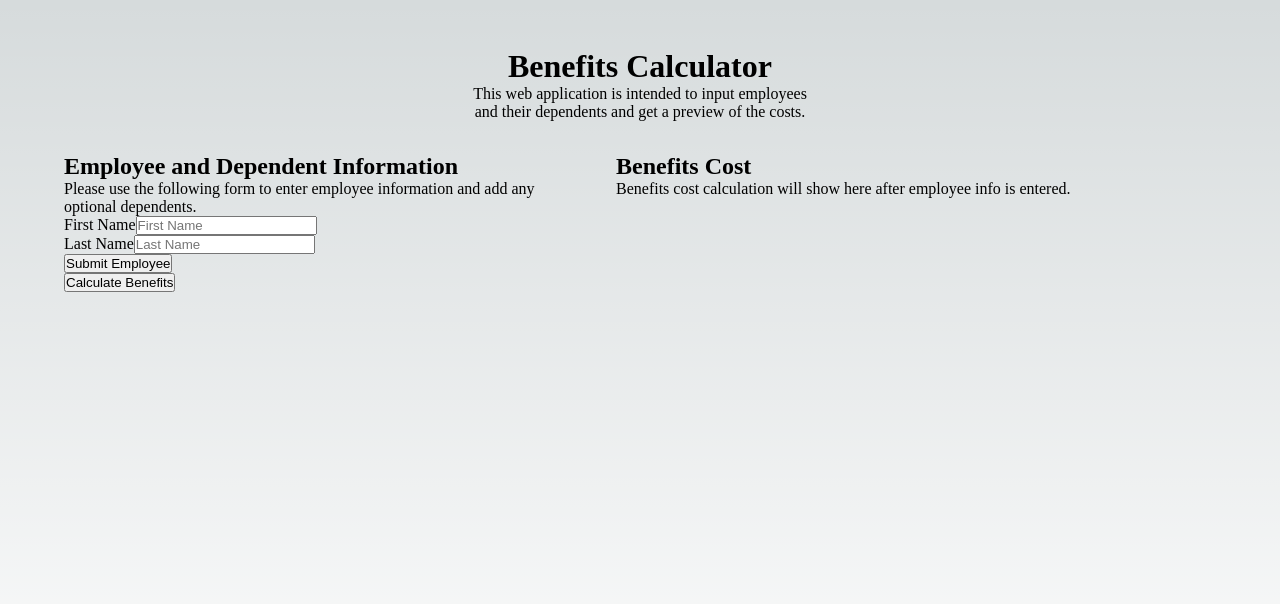
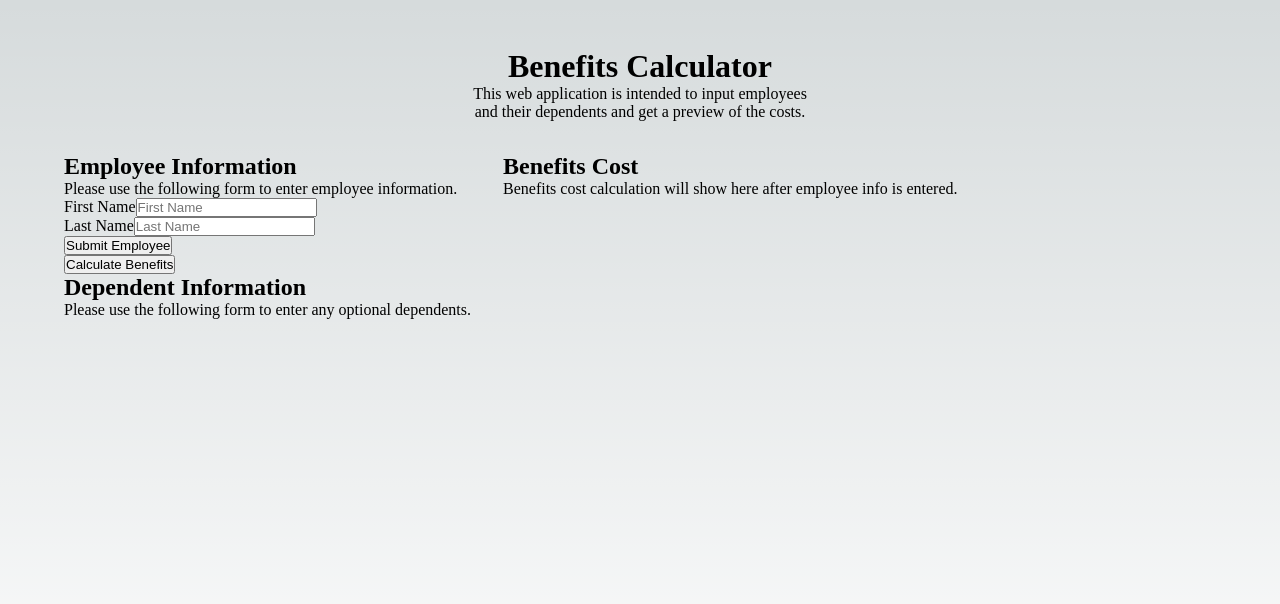
Before and after one commit to jvmontes/p-benefits-app, a Next.js app: page / in a window 1280 px wide. Shown: the top 604 px of the page. Built offline with nearby package versions, Linux system fonts and the light colour scheme.

Commit message:
Minor UI changes

```diff
--- a/src/pages/index.js
+++ b/src/pages/index.js
@@ -8,6 +8,8 @@ import AddEmployee from '@/Components/AddEmployee'
 const inter = Inter({ subsets: ['latin'] })
 
 const DEFAULT_EMPLOYEE_COST = 1000;
+const DEFAULT_DEPENDENT_COST = 500;
+const DISCOUNT_MULTIPLE = 0.9
 
 export default function Home() {
 
@@ -46,8 +48,8 @@ export default function Home() {
   return (
     <>
       <Head>
-        <title>Create Next App</title>
-        <meta name="description" content="Generated by create next app" />
+        <title>Benefits Calculator</title>
+        <meta name="description" content="Calculate employee benefits cost" />
         <meta name="viewport" content="width=device-width, initial-scale=1" />
         <link rel="icon" href="/favicon.ico" />
       </Head>
@@ -56,13 +58,12 @@ export default function Home() {
         <div className={styles.header}>
           <h1>Benefits Calculator</h1>
           <p>This web application is intended to input employees and their dependents and get a preview of the costs.</p>
-
         </div>
 
         <div className={styles.container}>
           <div className={styles.content}>
-            <h2>Employee and Dependent Information</h2>
-            <p>Please use the following form to enter employee information and add any optional dependents.</p>
+            <h2>Employee Information</h2>
+            <p>Please use the following form to enter employee information.</p>
 
             <AddEmployee onAddEmployee={addEmployee}></AddEmployee>
 
@@ -71,6 +72,11 @@ export default function Home() {
                 <button onClick={calculateBenefits}>Calculate Benefits</button>
               </div>
             </form>
+            <div>
+              <h2>Dependent Information</h2>
+              <p>Please use the following form to enter any optional dependents.</p>
+
+            </div>
           </div>
 
           <div className={styles.content}>
@@ -78,7 +84,7 @@ export default function Home() {
 
             {employee.firstName ? (
               <div>
-                <p>{employee.firstName} {employee.lastName}</p>
+                <p>Employee Name: {employee.firstName} {employee.lastName} Benefits Cost: {employeeCost} </p>
               </div>) : (
               <p>Benefits cost calculation will show here after employee info is entered.</p>
             )
```
